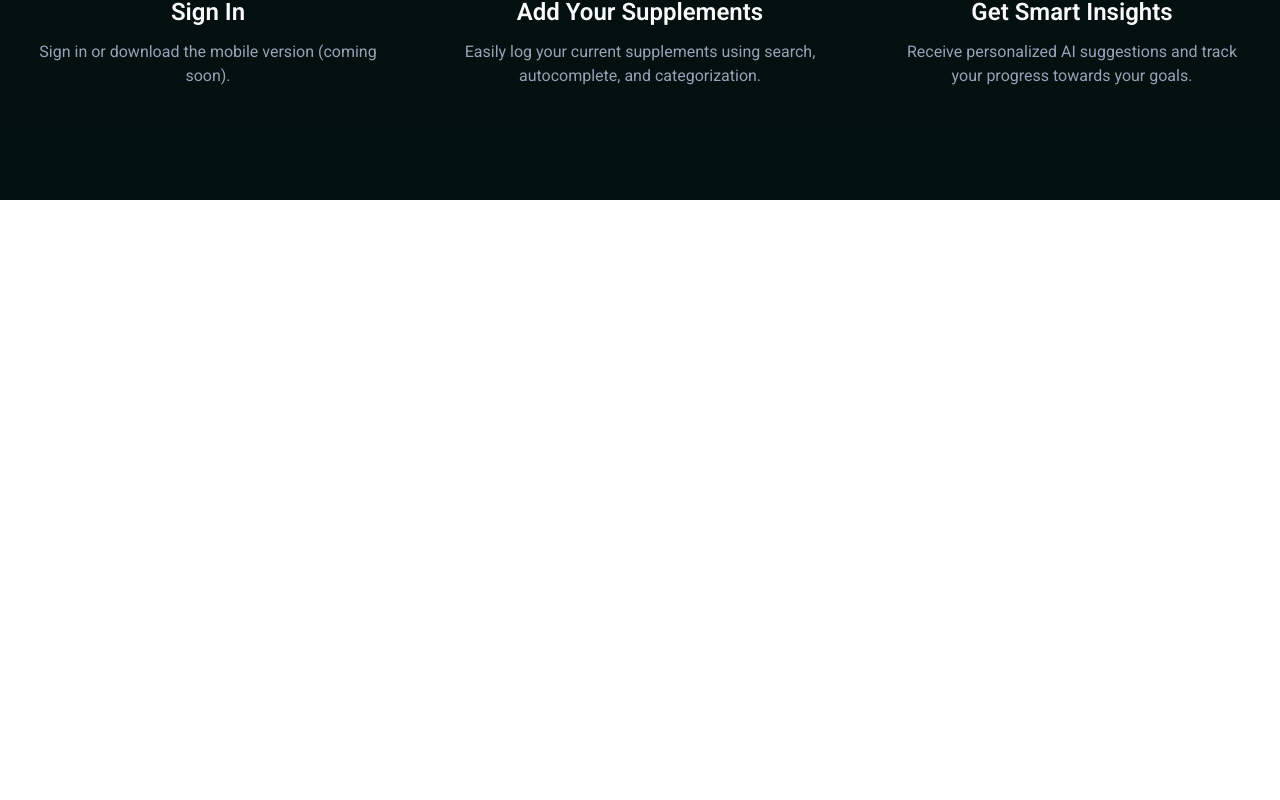
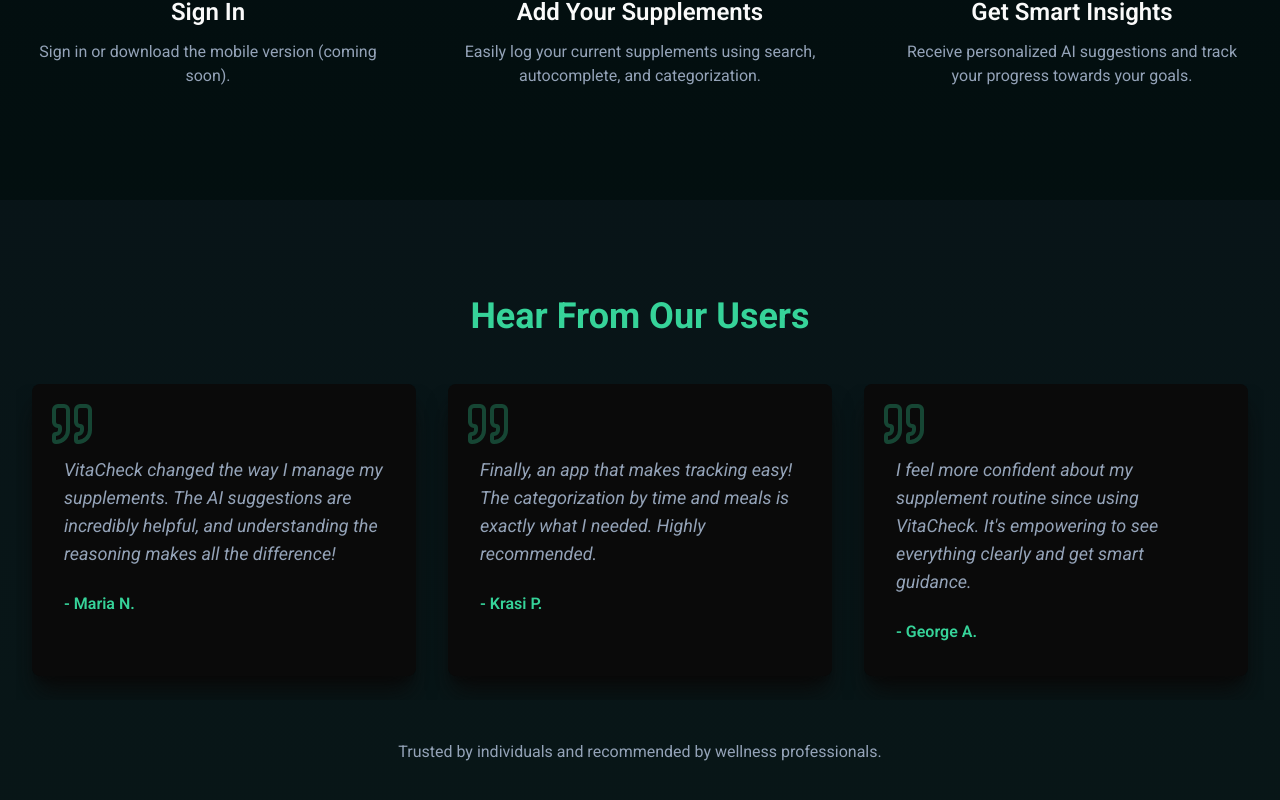
Before and after one commit to paunovgeorgi/VitaCheck-App, a Next.js app: page / in a window 1280 px wide. Shown: the part 2671-3471 px from the top of the page. Before the commit the page ends 2871 px from the top, so only its background shows below. Built offline with nearby package versions, Linux system fonts and the light colour scheme.

Commit message:
Testimonials component implemented

```diff
--- /dev/null
+++ b/app/components/Testimonials.tsx
@@ -0,0 +1,42 @@
+'use client';
+
+import { Quote } from "lucide-react";
+import {motion} from 'framer-motion';
+import { testimonials } from "../constants";
+
+const Testimonials = () => {
+  return (
+      <section id="testimonials" className="py-16 md:py-24 bg-secondary/20 text-foreground">
+      <div className="container mx-auto px-4 text-center">
+        <h2 className="text-3xl md:text-4xl font-bold text-accent mb-12">
+          Hear From Our Users
+        </h2>
+        <div className="flex overflow-x-auto space-x-6 md:space-x-8 pb-6 snap-x snap-mandatory scrollbar-thin xl:justify-center scrollbar-thumb-muted-foreground/50 scrollbar-track-transparent">
+          {testimonials.map((testimonial, index) => (
+            <div
+              key={index}
+              className="flex-none w-80 md:w-96 snap-start backdrop-blur-lg bg-neutral-950  shadow-neutral-950 p-6 md:p-8 rounded-lg shadow-xl text-left relative"
+            >
+              <Quote className="w-12 h-12 text-accent/30 absolute top-4 left-4" />
+              <motion.p className="text-lg text-muted-foreground italic mt-10 mb-6"
+                      initial={{  opacity: 0 }}
+            whileInView={{opacity: 1 }}
+            transition={{ duration: 0.8 }}
+            viewport={{ once: false, amount: 0.3 }}>
+                {testimonial.quote}
+              </motion.p>
+              <div className="font-semibold text-accent">
+                {testimonial.author}
+              </div>
+            </div>
+          ))}
+        </div>
+        <p className="mt-10 text-md text-muted-foreground">
+          Trusted by individuals and recommended by wellness professionals.
+        </p>
+      </div>
+    </section>
+  )
+}
+
+export default Testimonials
--- a/app/constants/index.ts
+++ b/app/constants/index.ts
@@ -0,0 +1,14 @@
+export const testimonials = [
+  {
+    quote: "VitaCheck changed the way I manage my supplements. The AI suggestions are incredibly helpful, and understanding the reasoning makes all the difference!",
+    author: " - Maria N.",
+  },
+  {
+    quote: "Finally, an app that makes tracking easy! The categorization by time and meals is exactly what I needed. Highly recommended.",
+    author: "- Krasi P.",
+  },
+  {
+    quote: "I feel more confident about my supplement routine since using VitaCheck. It's empowering to see everything clearly and get smart guidance.",
+    author: "- George A.",
+  },
+];
--- a/app/page.tsx
+++ b/app/page.tsx
@@ -2,6 +2,7 @@
 import HomeHeader from "./components/HomeHeader";
 import HowItWorks from "./components/HowItWorks";
 import PreviewApp from "./components/PreviewApp";
+import Testimonials from "./components/Testimonials";
 
 
 export default function Home() {
@@ -15,6 +16,7 @@
       <Benefits />
       <PreviewApp />
       <HowItWorks />
+      <Testimonials />
     </>
   );
 }
```
